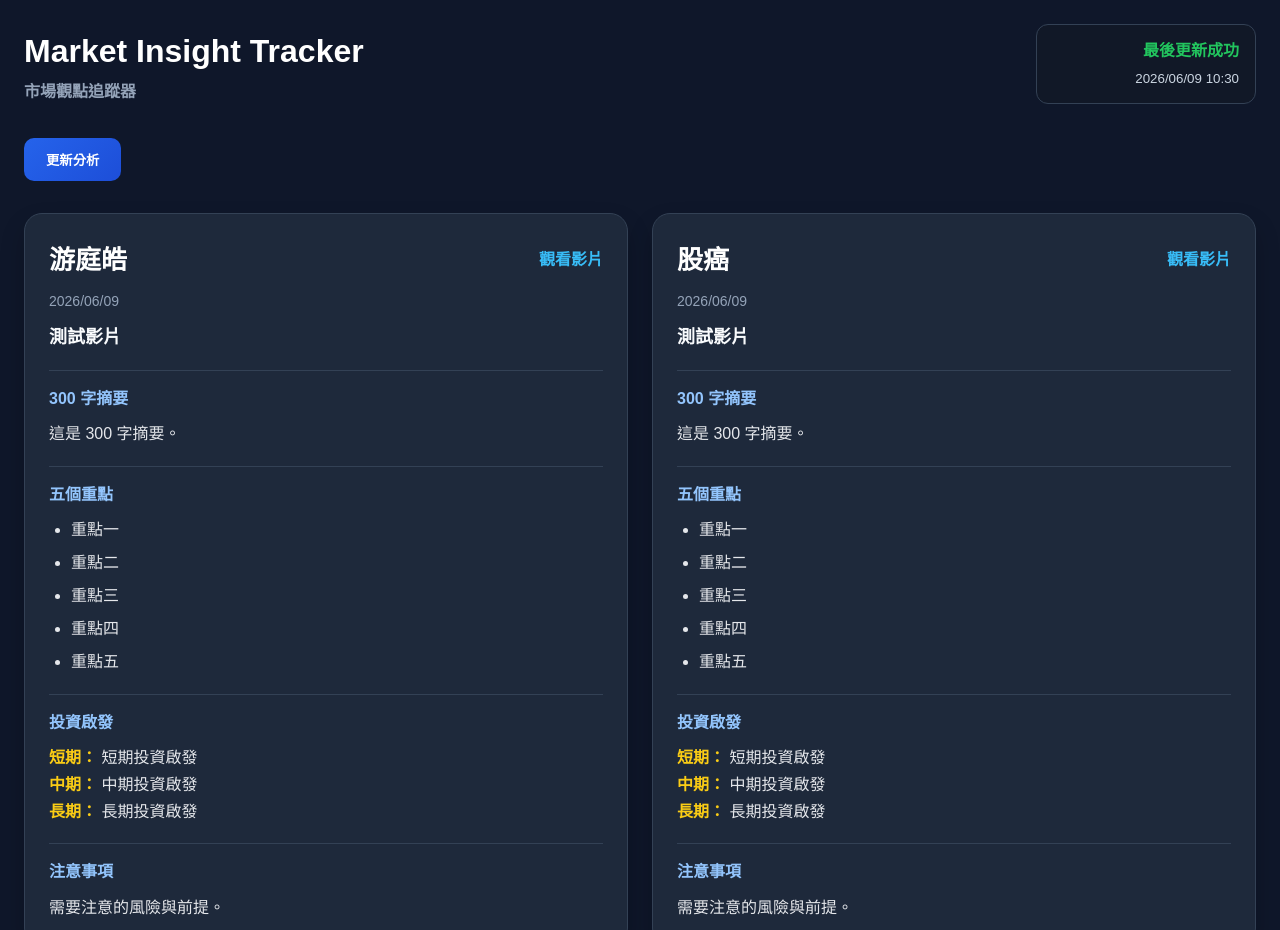
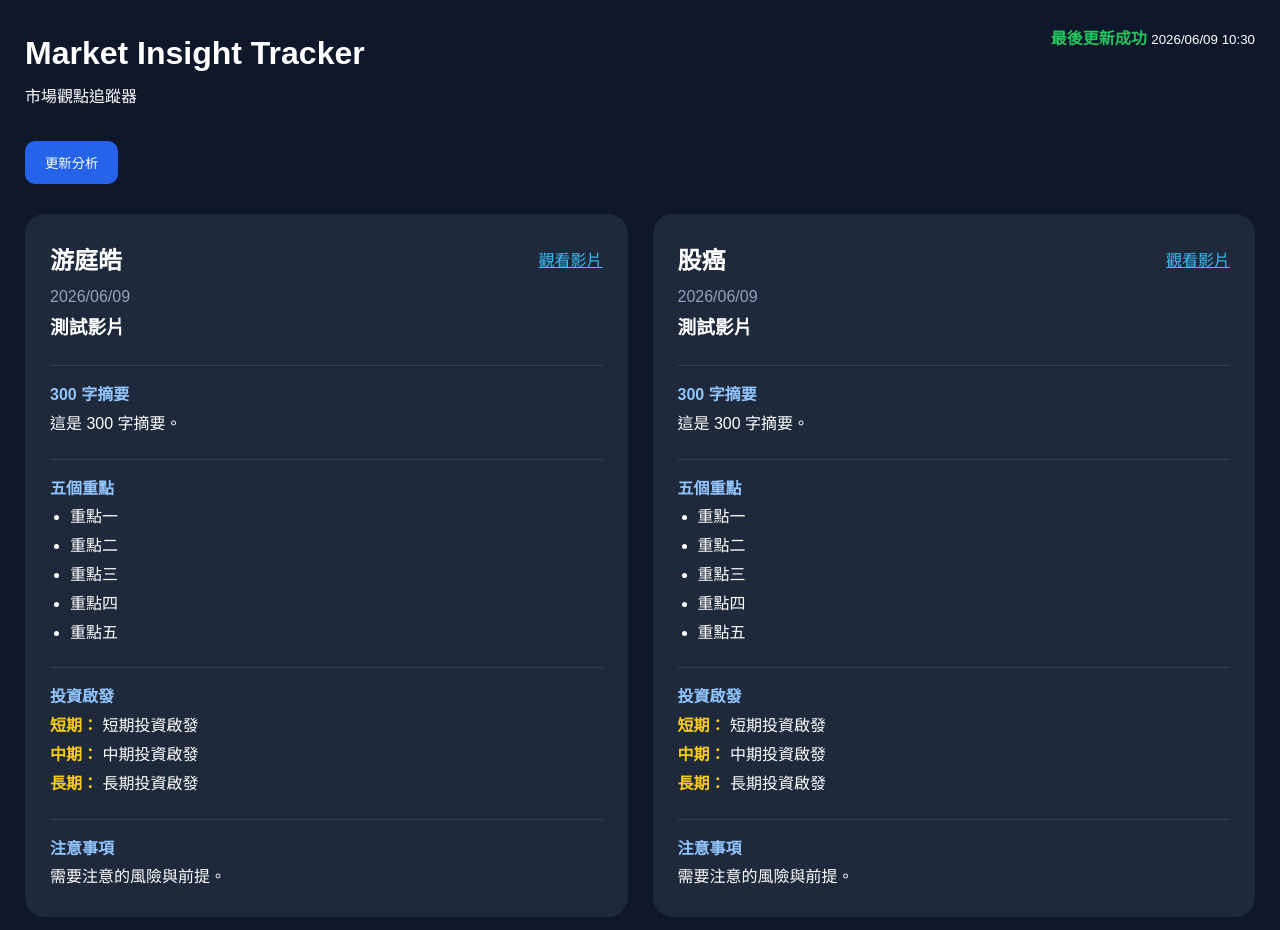
Before and after one commit to vicwiznf/market-insight-tracker, a plain HTML site: page index.html in a window 1280 px wide. Shown: the top 930 px of the page. Drawn offline with Linux system fonts and the light colour scheme.

Commit message:
Update style.css

```diff
--- a/style.css
+++ b/style.css
@@ -1,185 +1,117 @@
-* {
-  margin: 0;
-  padding: 0;
-  box-sizing: border-box;
+*{
+    margin:0;
+    padding:0;
+    box-sizing:border-box;
 }
 
-body {
-  background-color: #0f172a;
-  color: #e5e7eb;
-  font-family: Arial, "Microsoft JhengHei", sans-serif;
-  padding: 24px;
-  line-height: 1.7;
+body{
+    background:#0f172a;
+    color:white;
+    font-family:Arial;
+    padding:25px;
+    line-height:1.8;
 }
 
-.topbar {
-  display: flex;
-  justify-content: space-between;
-  align-items: flex-start;
-  margin-bottom: 32px;
-  gap: 20px;
+.topbar{
+    display:flex;
+    justify-content:space-between;
+    margin-bottom:30px;
 }
 
-h1 {
-  font-size: 32px;
-  color: #ffffff;
+.status-box{
+    text-align:right;
 }
 
-.topbar p {
-  color: #94a3b8;
-  font-weight: 600;
+#update-status{
+    color:#22c55e;
+    font-weight:bold;
 }
 
-.status-box {
-  text-align: right;
-  background: #111827;
-  border: 1px solid #334155;
-  padding: 12px 16px;
-  border-radius: 12px;
-  min-width: 220px;
+.actions{
+    margin-bottom:30px;
 }
 
-#update-status {
-  display: block;
-  color: #22c55e;
-  font-weight: 700;
+#update-btn{
+    background:#2563eb;
+    color:white;
+    border:none;
+    padding:12px 20px;
+    border-radius:10px;
+    cursor:pointer;
 }
 
-#last-updated {
-  color: #cbd5e1;
-}
-
-.actions {
-  margin-bottom: 32px;
-}
-
-#update-btn {
-  background: linear-gradient(135deg, #2563eb, #1d4ed8);
-  color: white;
-  border: none;
-  padding: 12px 22px;
-  border-radius: 10px;
-  cursor: pointer;
-  font-weight: 700;
-}
-
-#update-btn:hover {
-  opacity: 0.9;
-}
-
-#update-message {
-  margin-top: 10px;
-  color: #38bdf8;
-}
-
-.grid {
-  display: grid;
-  grid-template-columns: repeat(2, 1fr);
-  gap: 24px;
+.grid{
+    display:grid;
+    grid-template-columns:repeat(2,1fr);
+    gap:25px;
 }
 
 .card,
-.consensus-card {
-  background: #1e293b;
-  border: 1px solid #334155;
-  border-radius: 18px;
-  padding: 24px;
-  box-shadow: 0 12px 24px rgba(0, 0, 0, 0.2);
+.consensus-card{
+    background:#1e293b;
+    padding:25px;
+    border-radius:20px;
 }
 
-.card-header {
-  display: flex;
-  justify-content: space-between;
-  gap: 16px;
-  align-items: center;
-  margin-bottom: 8px;
+.card-header{
+    display:flex;
+    justify-content:space-between;
+    align-items:center;
 }
 
-.card h2 {
-  font-size: 26px;
-  color: #ffffff;
+.card section{
+    margin-top:20px;
+    border-top:1px solid #334155;
+    padding-top:15px;
 }
 
-.card h3 {
-  font-size: 18px;
-  color: #f8fafc;
-  margin: 8px 0 18px;
+h2{
+    color:white;
 }
 
-.card h4,
-.consensus-card h2,
-.consensus-card h3 {
-  color: #93c5fd;
-  margin-bottom: 8px;
+h4{
+    color:#93c5fd;
 }
 
-.card section {
-  margin-top: 18px;
-  padding-top: 14px;
-  border-top: 1px solid #334155;
+.meta{
+    color:#94a3b8;
 }
 
-.meta {
-  color: #94a3b8;
-  font-size: 14px;
+strong{
+    color:#facc15;
 }
 
-a {
-  color: #38bdf8;
-  text-decoration: none;
-  font-weight: 700;
+ul{
+    padding-left:20px;
 }
 
-a:hover {
-  text-decoration: underline;
+.consensus-card{
+    margin-top:30px;
 }
 
-ul {
-  padding-left: 22px;
+.consensus-grid{
+    display:grid;
+    grid-template-columns:repeat(3,1fr);
+    gap:20px;
+    margin-top:20px;
 }
 
-li {
-  margin-bottom: 6px;
+a{
+    color:#38bdf8;
 }
 
-strong {
-  color: #facc15;
+@media(max-width:768px){
+
+    .grid{
+        grid-template-columns:1fr;
+    }
+
+    .consensus-grid{
+        grid-template-columns:1fr;
+    }
+
+    .topbar{
+        flex-direction:column;
+        gap:20px;
+    }
 }
-
-.consensus-card {
-  margin-top: 32px;
-}
-
-.consensus-grid {
-  display: grid;
-  grid-template-columns: repeat(3, 1fr);
-  gap: 22px;
-  margin-top: 16px;
-}
-
-@media (max-width: 768px) {
-  body {
-    padding: 16px;
-  }
-
-  .topbar {
-    flex-direction: column;
-  }
-
-  .status-box {
-    width: 100%;
-    text-align: left;
-  }
-
-  .grid {
-    grid-template-columns: 1fr;
-  }
-
-  .consensus-grid {
-    grid-template-columns: 1fr;
-  }
-
-  h1 {
-    font-size: 26px;
-  }
-}
```
